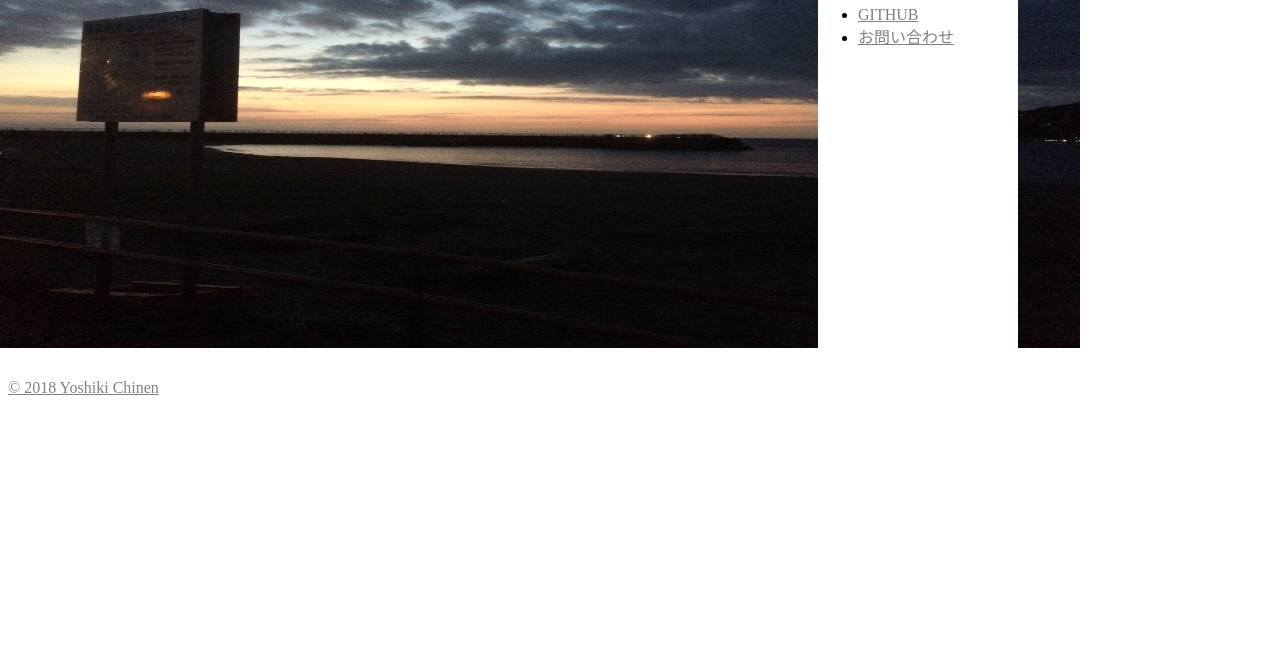
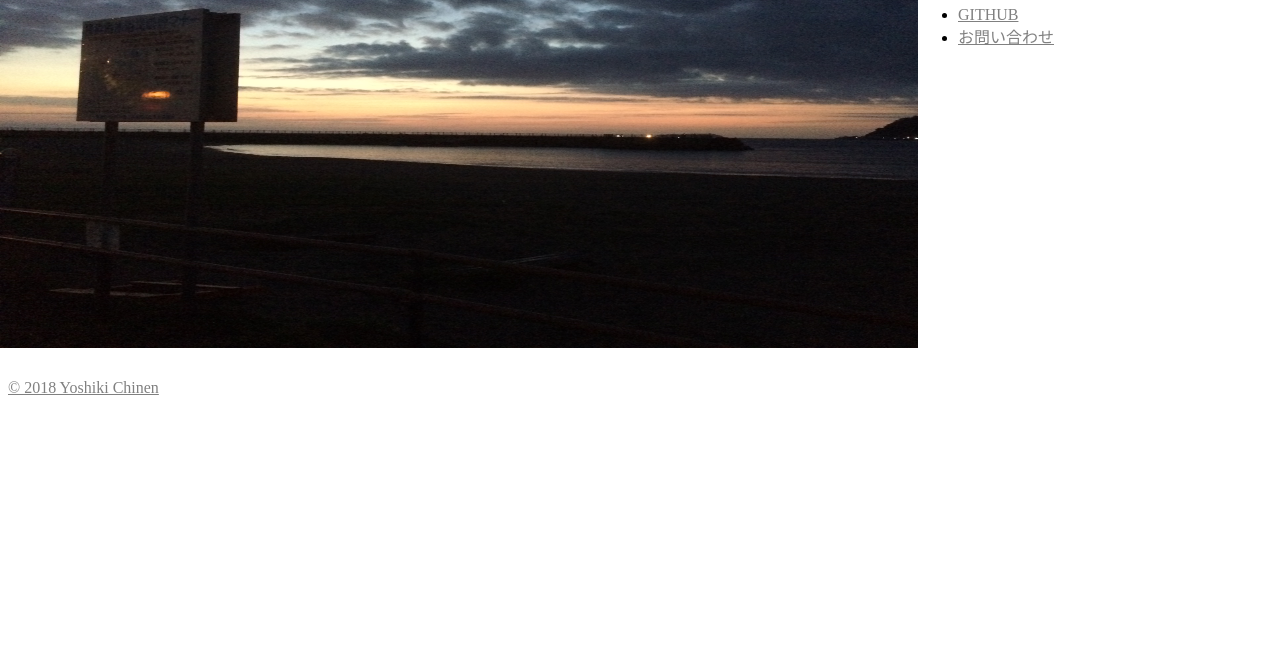
Before and after one commit to OrigamiCat/web2-3, a plain HTML site: page index.html in a window 1280 px wide. Shown: the part 132-800 px from the top of the page. Drawn offline with Linux system fonts and the light colour scheme.

Commit message:
Update default.css

```diff
--- a/css/default.css
+++ b/css/default.css
@@ -14,7 +14,7 @@ background-size:1080px 480px;
 
 div.sample {
 width:200px; height:480px;
-margin:10px 0px 10px 810px;
+margin:10px 0px 10px 910px;
 background-color:white;
 }
 
```
